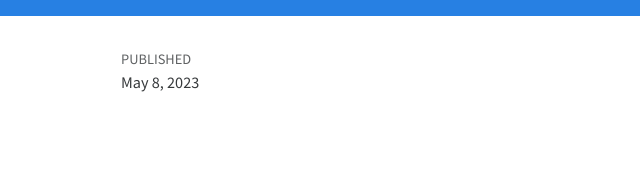
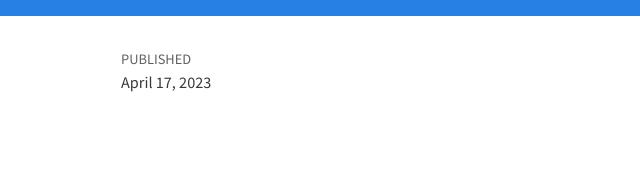
Before and after one commit to pavankumarbodepudi/pavankumarbodepudi, a plain HTML site: page posts/post-code-with-R/index.html in a window 1280 px wide. Shown: the part 234-422 px from the top of the page, 519-1159 px from the left. Drawn offline with Linux system fonts and the light colour scheme.

Commit message:
changes for date

```diff
--- a/posts/post-code-with-R/index.html
+++ b/posts/post-code-with-R/index.html
@@ -127,7 +127,7 @@ ul.task-list li input[type="checkbox"] {
       <div>
       <div class="quarto-title-meta-heading">Published</div>
       <div class="quarto-title-meta-contents">
-        <p class="date">May 8, 2023</p>
+        <p class="date">April 17, 2023</p>
       </div>
     </div>
 
```
